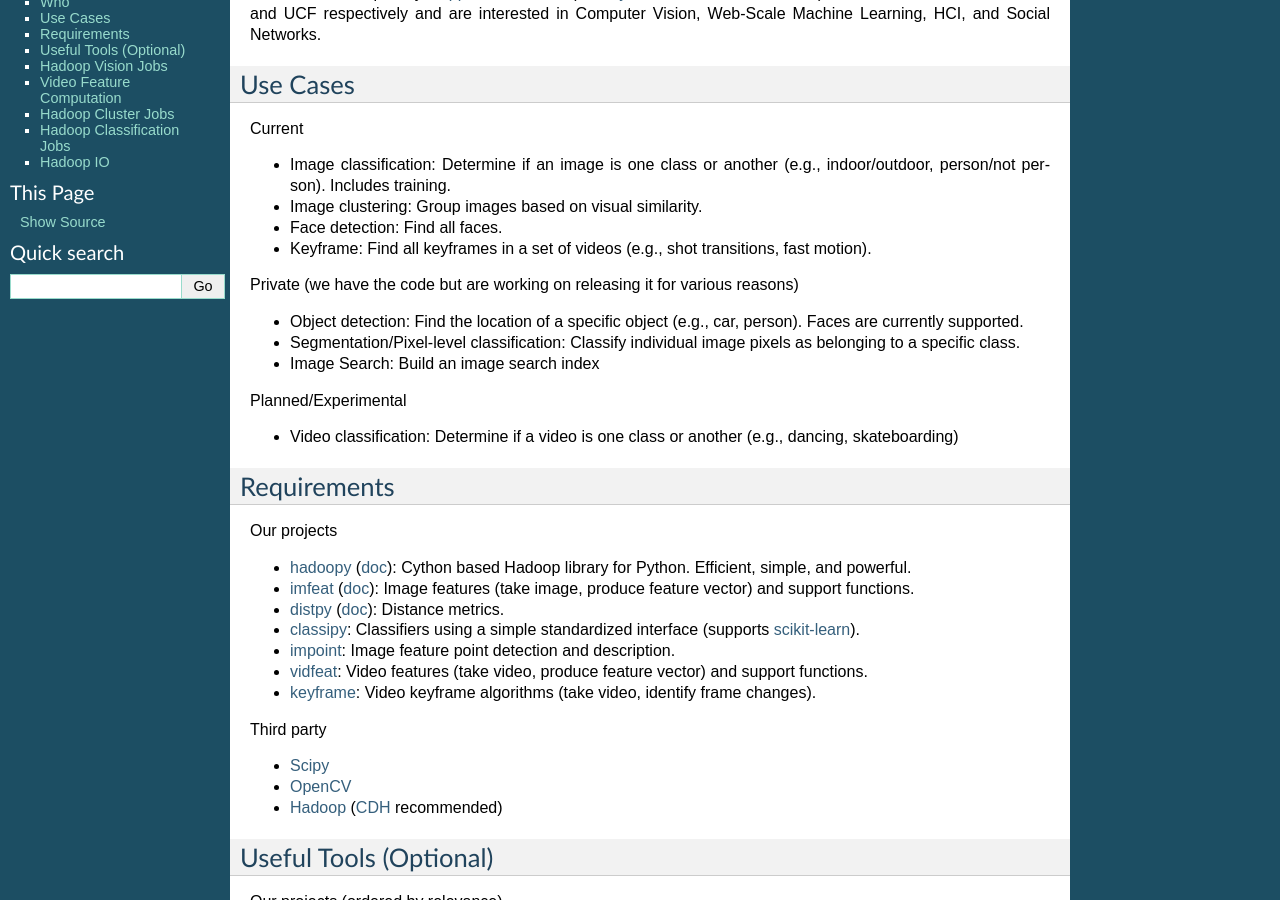
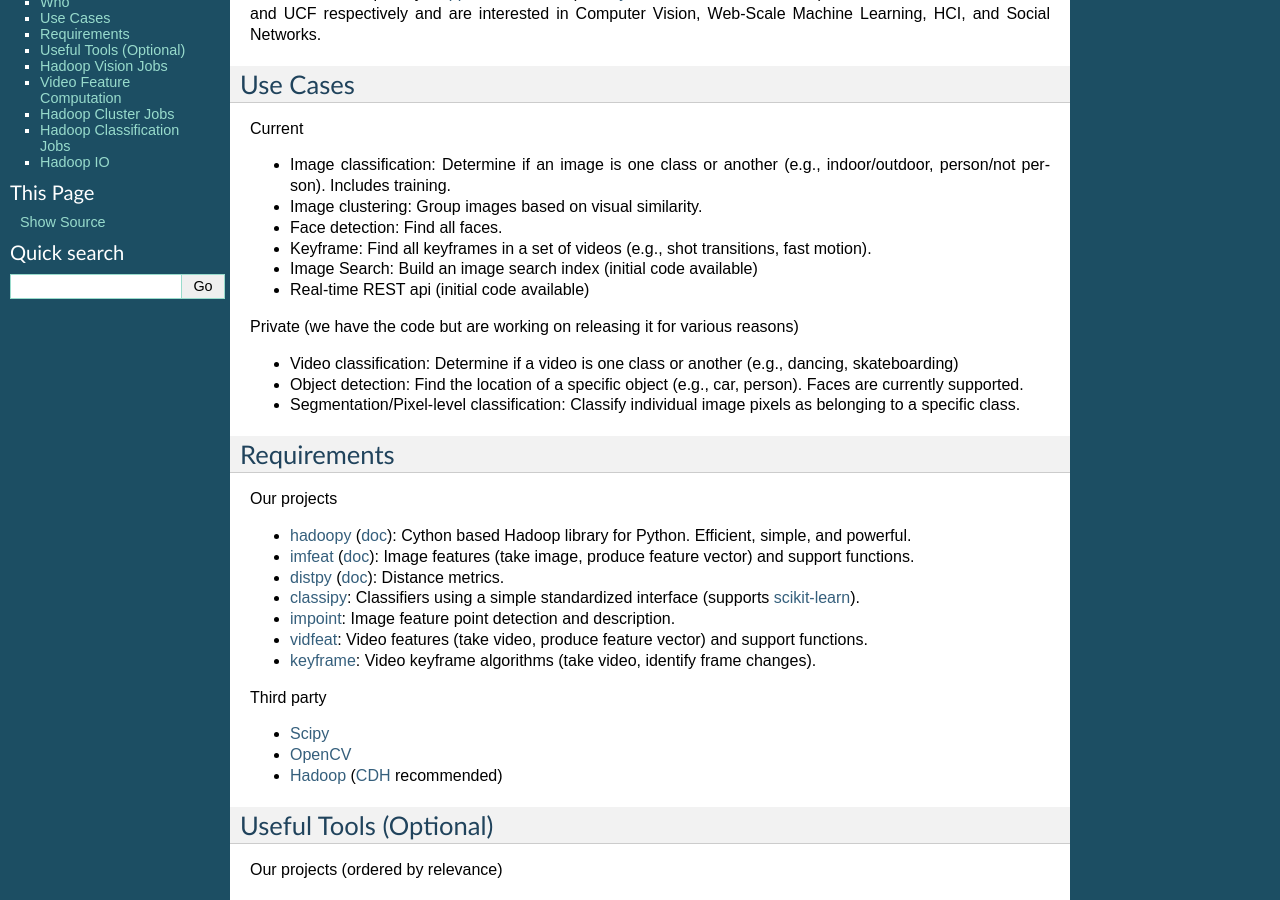
Before and after one commit to bwhite/picarus, a Sphinx documentation site: the page built from doc/index.rst, in a window 1280 px wide and 900 px high, scrolled down 338 px. Built offline with Sphinx 7.4.7, drawn with Linux system fonts in a browser that asks for light colours; formulas are drawn with MathJax 3.

Commit message:
Updated doc Signed-off-by: Brandyn A. White <bwhite@dappervision.com>

```diff
--- a/doc/index.rst
+++ b/doc/index.rst
@@ -23,17 +23,14 @@
 - Image clustering: Group images based on visual similarity.
 - Face detection: Find all faces.
 - Keyframe: Find all keyframes in a set of videos (e.g., shot transitions, fast motion).
+- Image Search: Build an image search index (initial code available)
+- Real-time REST api (initial code available)
 
 Private (we have the code but are working on releasing it for various reasons)
 
+- Video classification: Determine if a video is one class or another (e.g., dancing, skateboarding)
 - Object detection: Find the location of a specific object (e.g., car, person).  Faces are currently supported.
 - Segmentation/Pixel-level classification: Classify individual image pixels as belonging to a specific class.
-- Image Search: Build an image search index
-
-Planned/Experimental
-
-- Video classification: Determine if a video is one class or another (e.g., dancing, skateboarding)
-
 
 Requirements
 ------------
```
